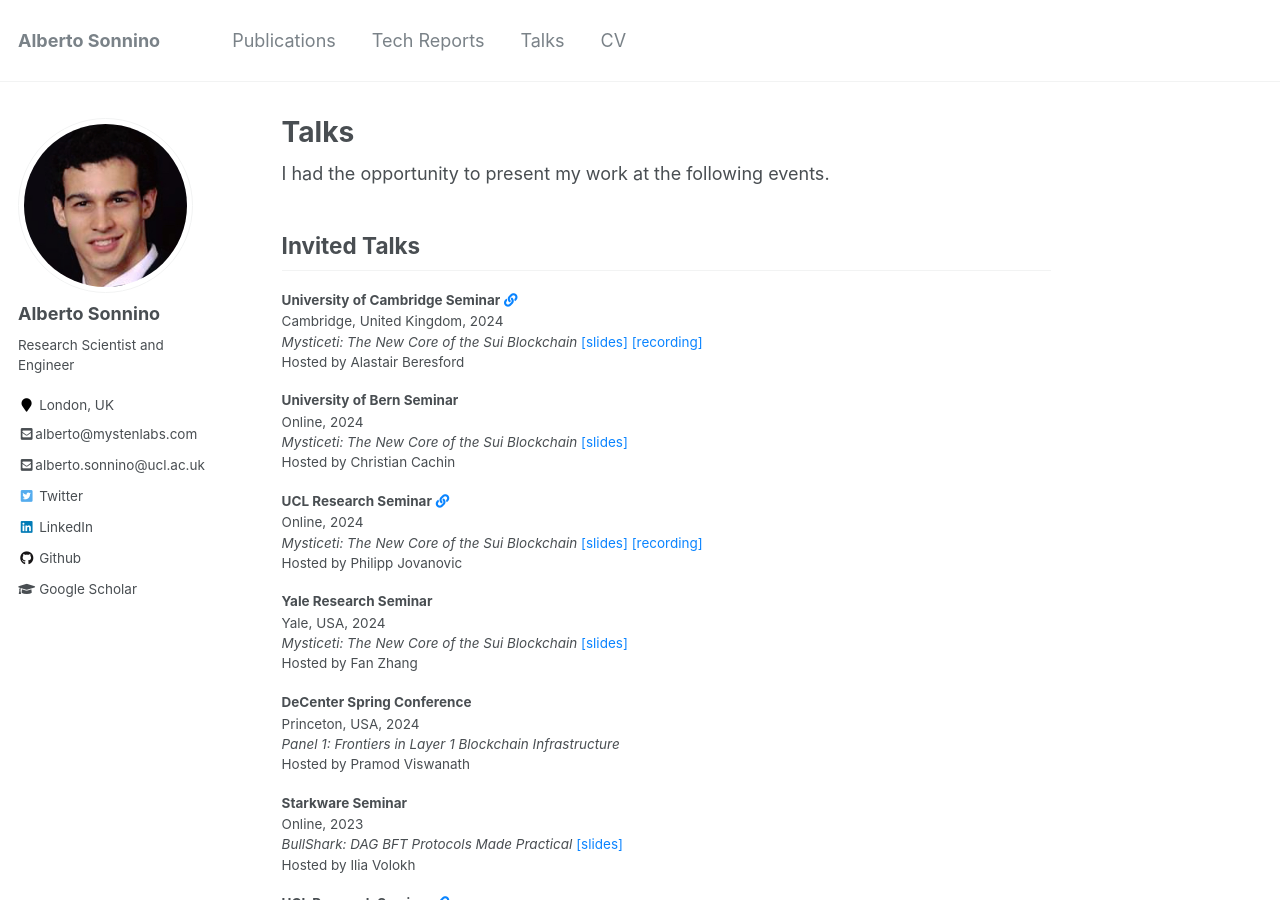
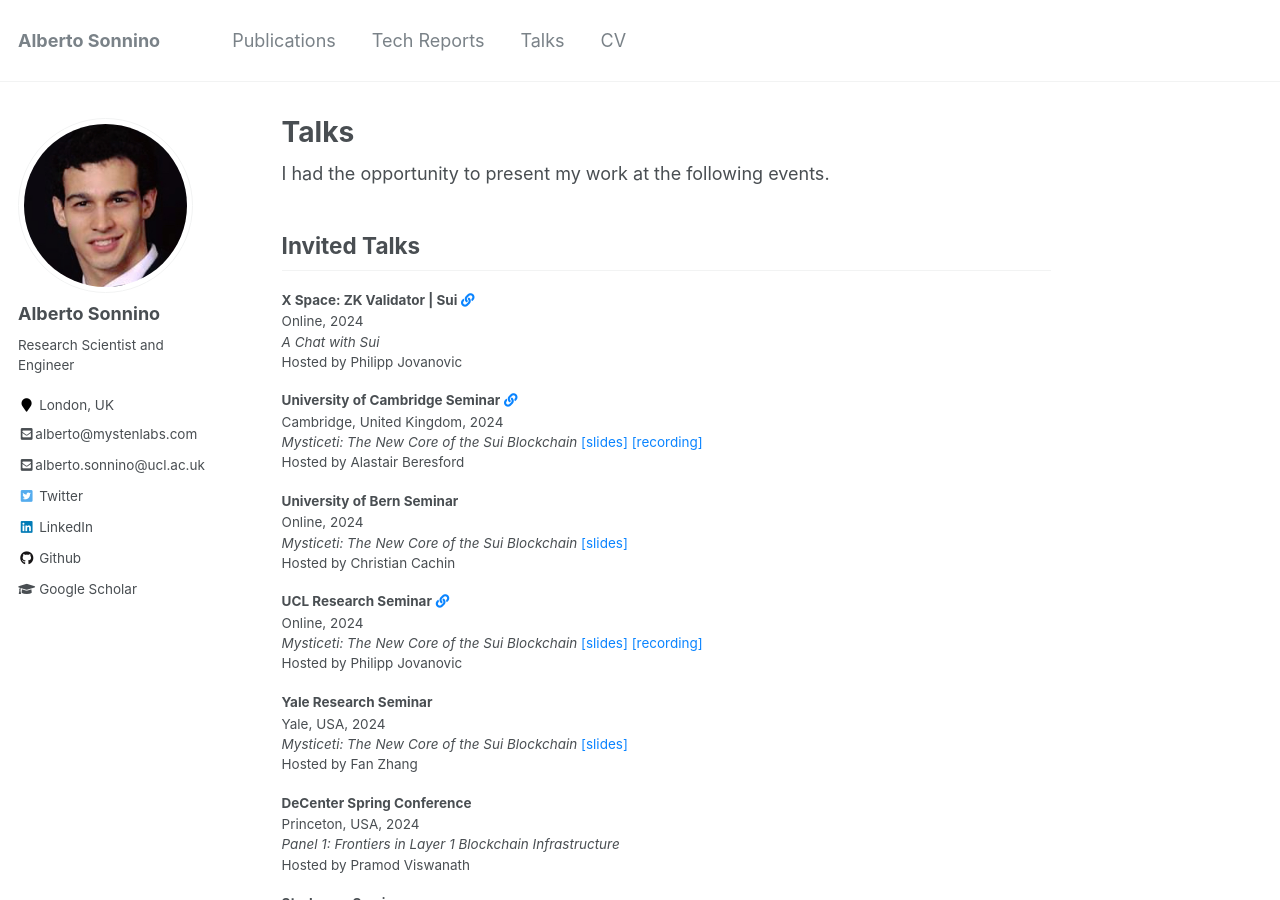
Before and after one commit to asonnino/asonnino.github.io, a Jekyll site: the page built from _pages/talks.md, in a window 1280 px wide and 900 px high. Built offline with Jekyll 4.4.1, drawn with Linux system fonts in a browser that asks for light colours.

Commit message:
Add invited event

```diff
--- a/_data/talks.json
+++ b/_data/talks.json
@@ -535,7 +535,6 @@
     "location": "Princeton, USA",
     "date": 2024,
     "hosts": ["Pramod Viswanath"],
-    "papers": ["sui-lutris.pdf"],
     "links": "https://decenter.princeton.edu/events/spring-conference-2024/"
   },
   {
@@ -547,5 +546,14 @@
     "hosts": ["Fan Zhang"],
     "slides": "mysticeti-v3.pdf",
     "papers": ["mysticeti.pdf"]
+  },
+  {
+    "category": "invited",
+    "title": "A Chat with Sui",
+    "event": "X Space: ZK Validator | Sui",
+    "location": "Online",
+    "date": 2024,
+    "hosts": ["Philipp Jovanovic"],
+    "link": "https://twitter.com/zkv_xyz/status/1782522353462759584"
   }
 ]
```
